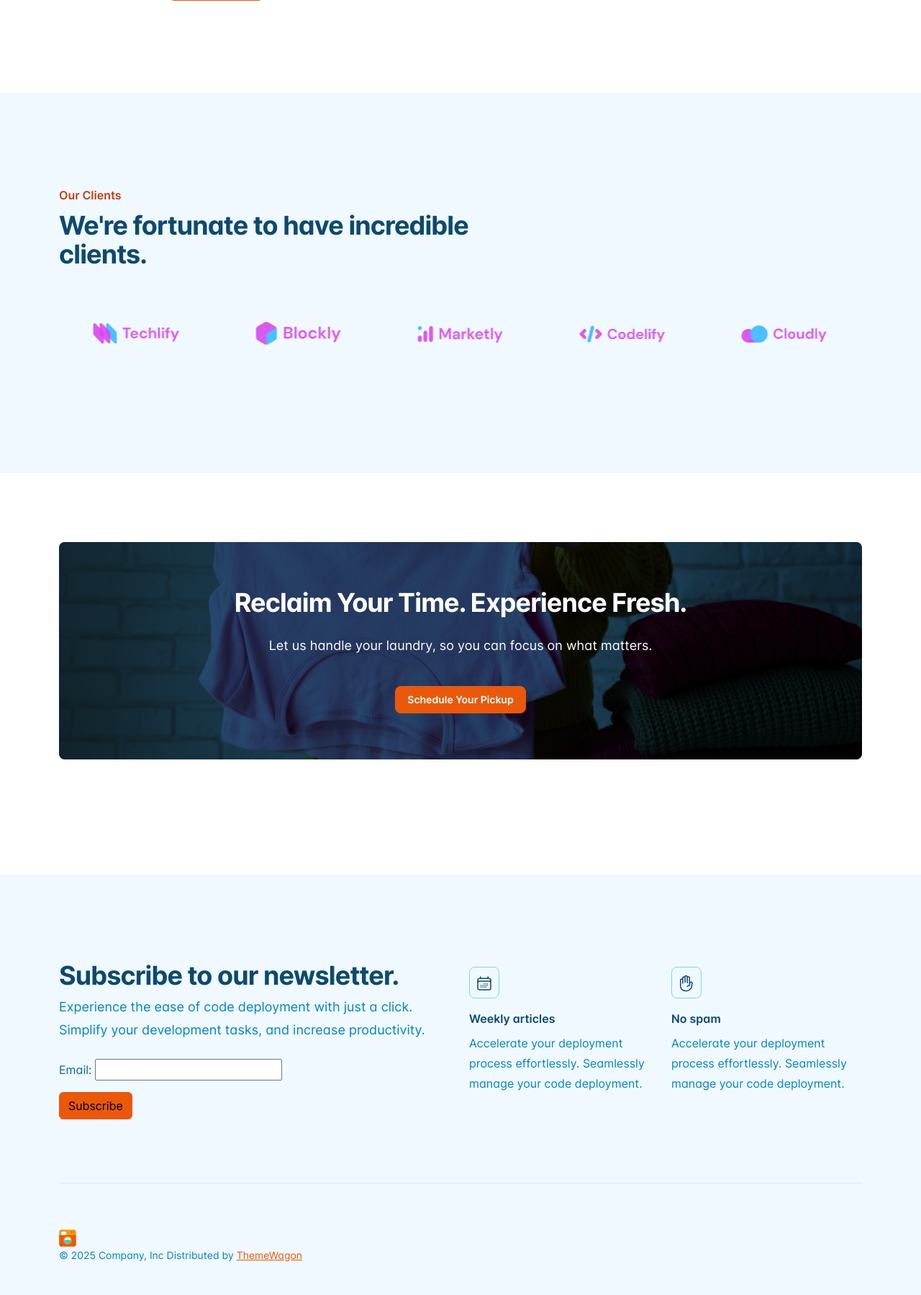
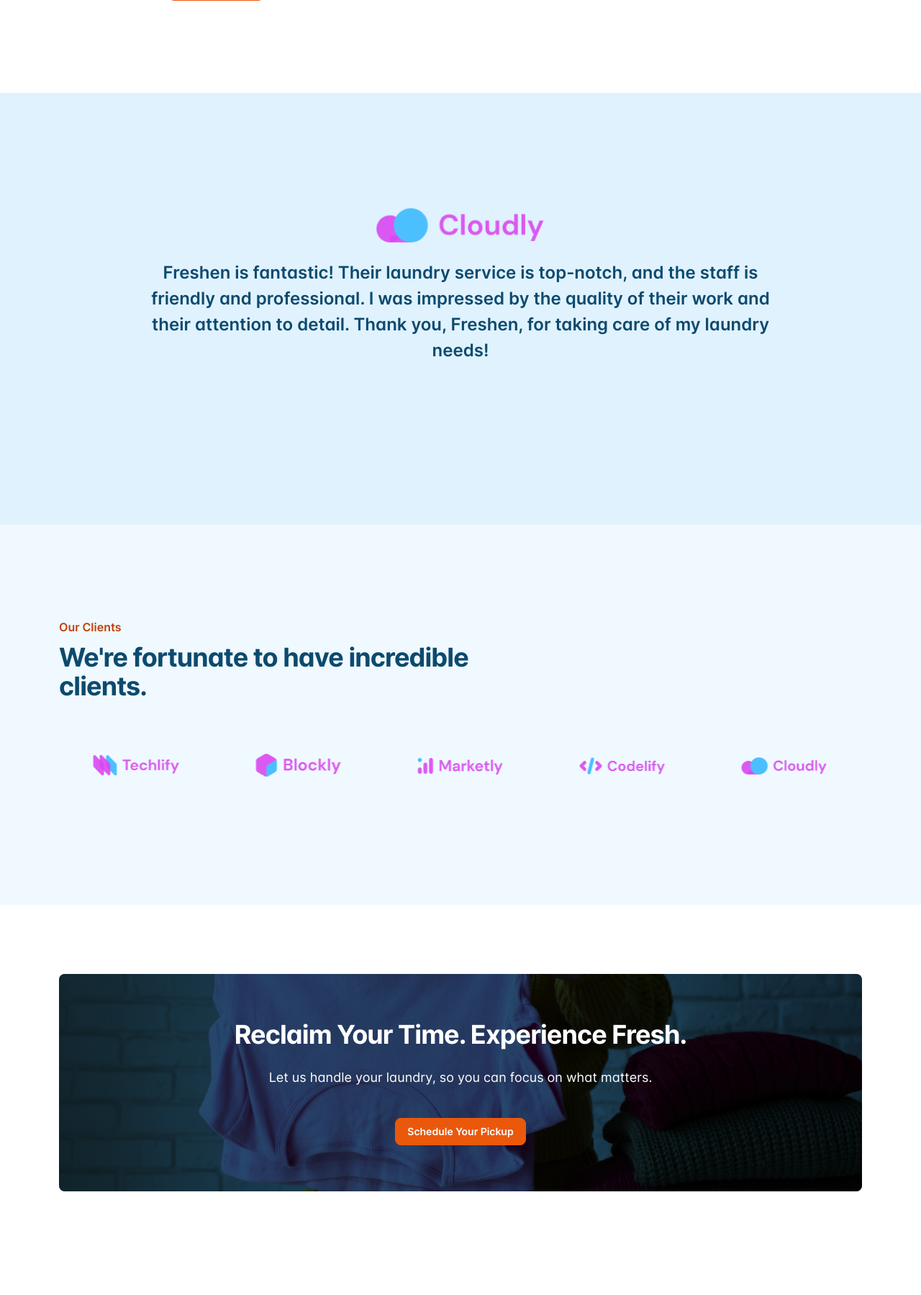
Before and after one commit to Maryam-tli/laundry_website, a Django app: page /contact/ in a window 1280 px wide. Shown: the part 1435-3234 px from the top of the page at 72% size. Run offline with Django 4.2, Linux system fonts and the light colour scheme; some libraries are stand-ins or nearby versions.

Commit message:
fixed Testimonials part

```diff
--- a/template/contact.html
+++ b/template/contact.html
@@ -187,6 +187,34 @@
         </div>
     </div>
 </div>
+
+<!-- Testimonials -->
+	<div class="overflow-hidden py-7 py-sm-8 py-xl-9 bg-body-secondary">
+    	<div class="container">
+        	<div id="carouselExampleIndicators" class="carousel slide pb-5">
+            	<div class="carousel-inner">
+                	<div class="carousel-item active">
+                    	<div class="mx-auto max-w-4xl text-center">
+
+                        	<!-- لوگو با فاصله پایین -->
+                        	<div class="mb-4">
+                            	<img class="mx-auto" src="{% static 'assets/img/clients/logo1.png' %}" height="48" alt="Client Company" loading="lazy">
+                        	</div>
+
+                        	<!-- متن تستیمونیال -->
+                        	<blockquote class="text-center fw-semibold text-body-emphasis text-2xl leading-9 mt-3">
+                            	<p class="m-0">
+                                	Freshen is fantastic! Their laundry service is top-notch, and the staff is friendly and professional.
+                                	I was impressed by the quality of their work and their attention to detail. Thank you, Freshen, for taking care of my laundry needs!
+                            	</p>
+                        	</blockquote>
+
+                    	</div>
+                	</div>
+            	</div>
+        	</div>
+    	</div>
+	</div>
 {% endblock %}
 {% block diffrence_way %}
 	<div class="pb-9 pt-7">
```
